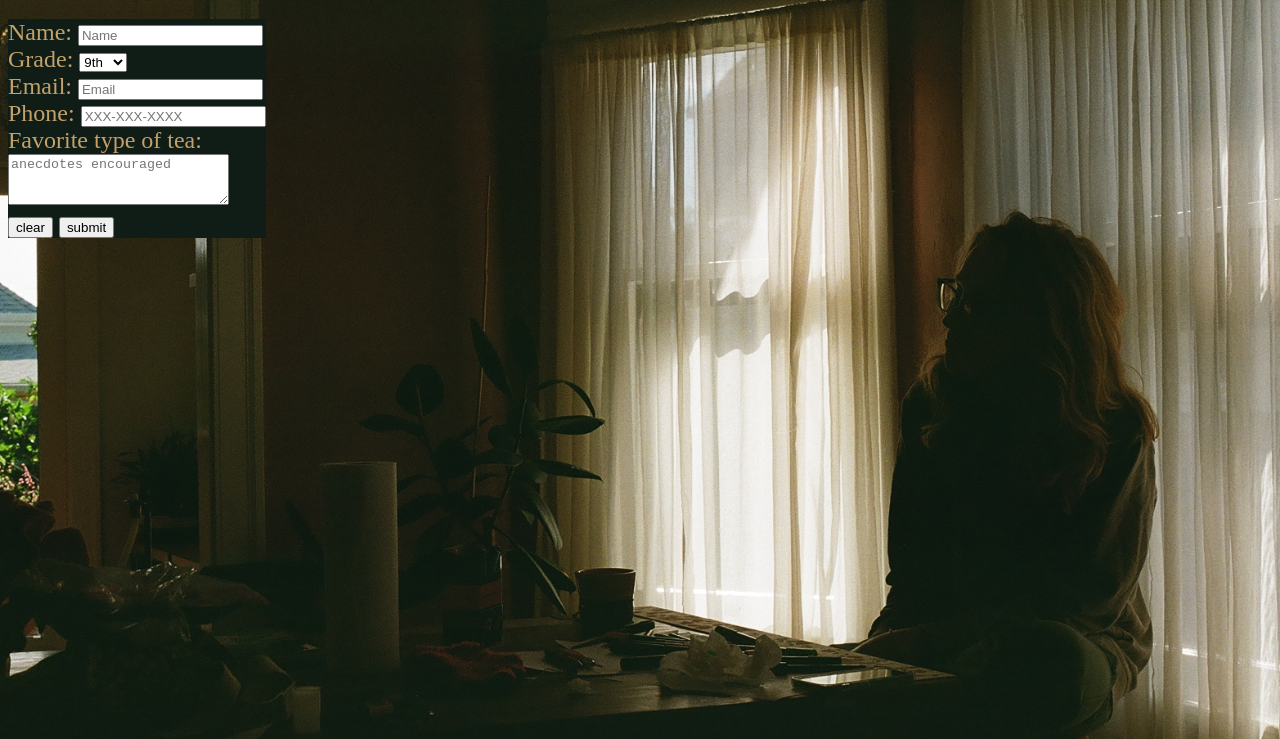
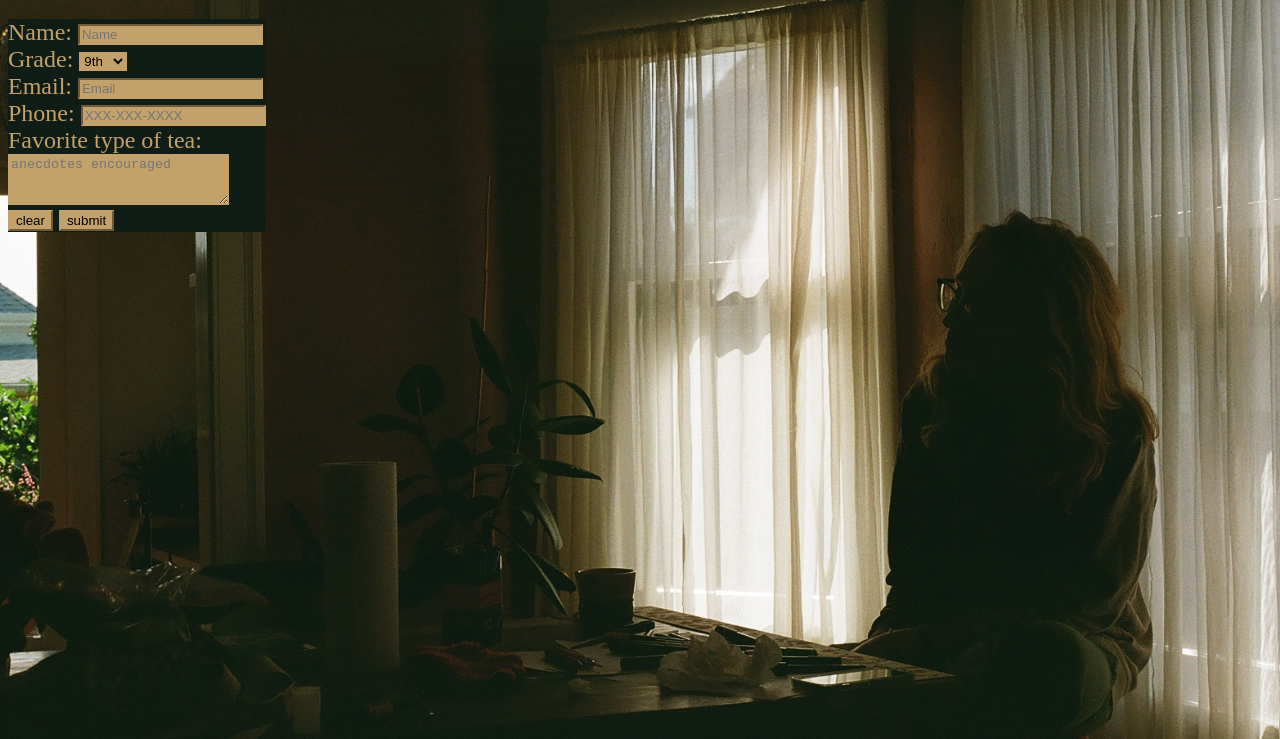
Before and after one commit to raysrs/HSCS-Capstone, a plain HTML site: page clubSignUp/index.html in a window 1280 px wide. Shown: the part 61-800 px from the top of the page. Drawn offline with Linux system fonts and the light colour scheme; files whose address does not match are found by name.

Commit message:
fixed colors

```diff
--- a/clubSignUp/index.html
+++ b/clubSignUp/index.html
@@ -17,6 +17,11 @@
             color: #c3a16a;
             font-family: "Volta_Regular", serif;
             font-weight: normal;
+        }
+        input, select, textarea{
+            background-color: #c3a16a;
+            border-color: #c3a16a;
+            vertical-align: middle;
         }
     </style>
 </head>
```
